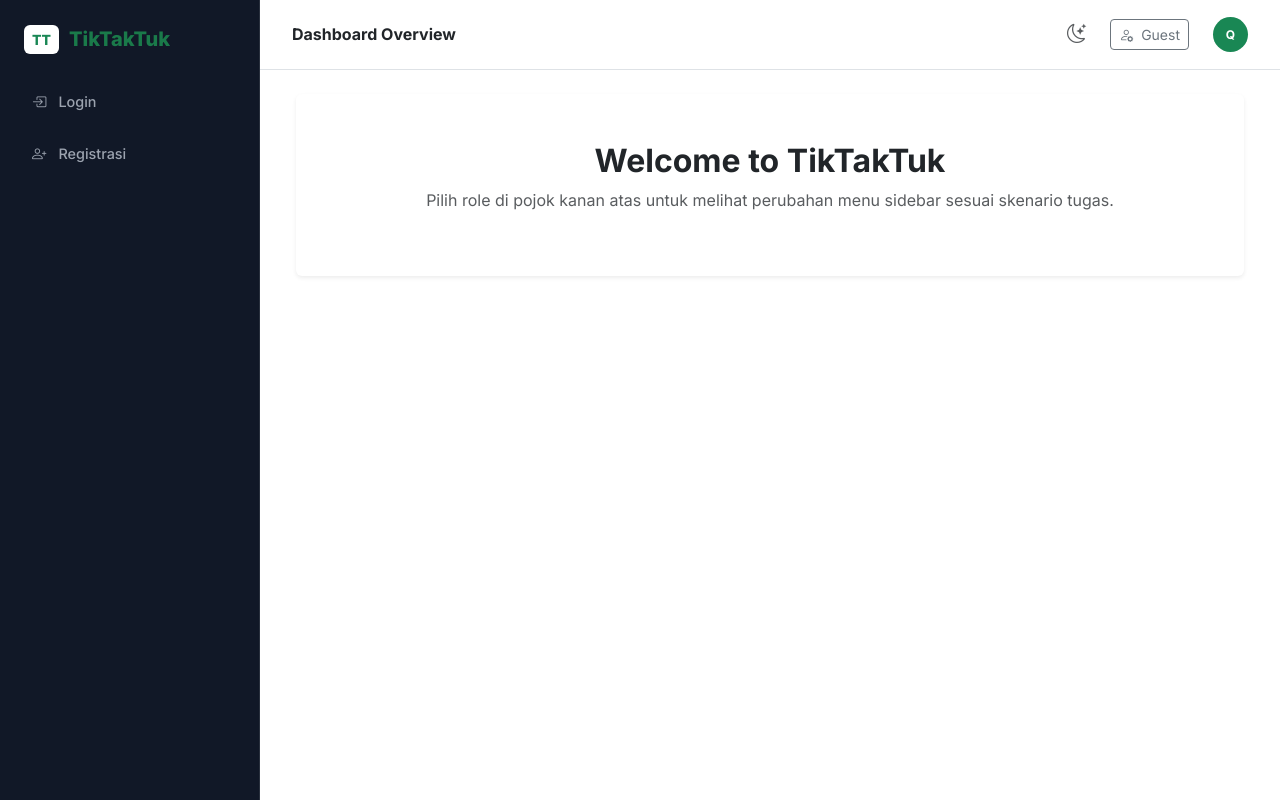
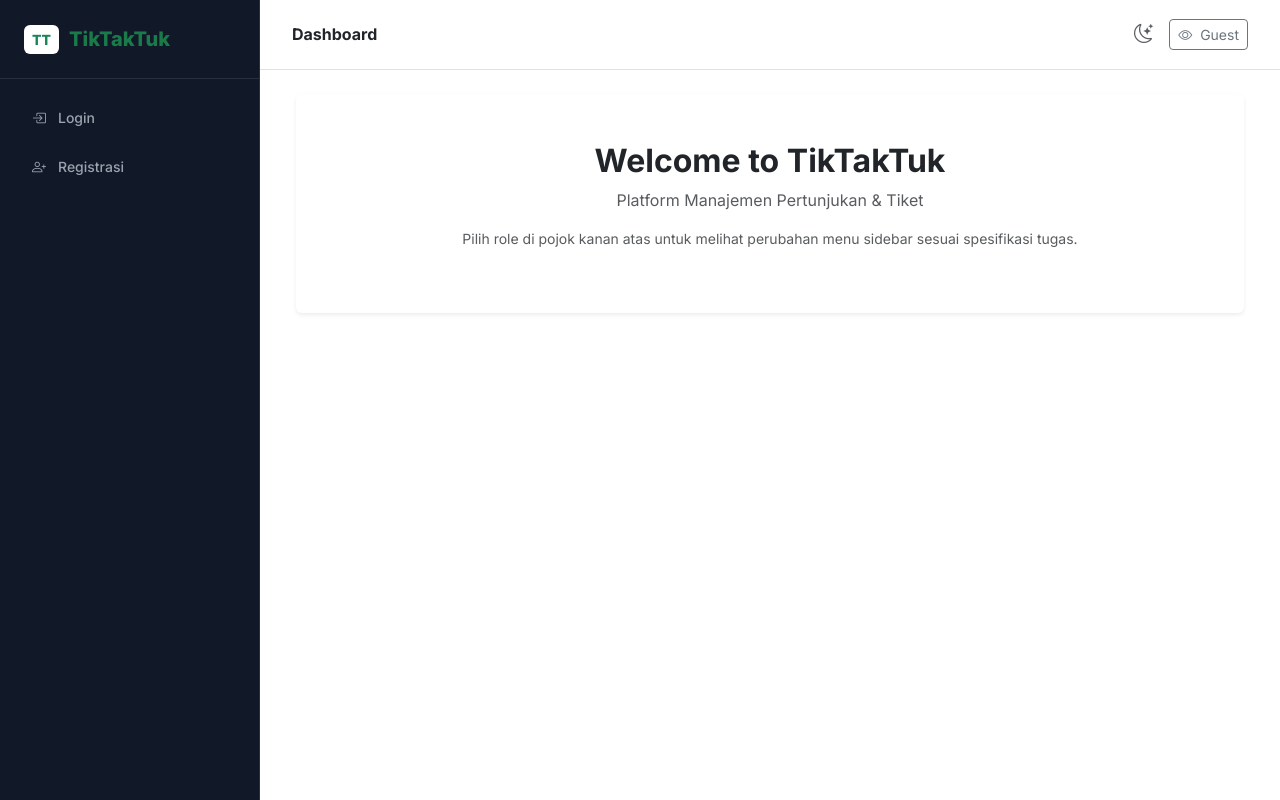
Before and after one commit to TikTakTuk-ApaYaa/TK3-Apayaa_TikTakTuk, a Python web app: template fitur_wajib/templates/navbar.html in a window 1280 px wide. Run offline with Jinja, Linux system fonts and the light colour scheme; the template is opened without the code that fills it, so the values that code supplies are empty.

Commit message:
Update tampilan navbar

```diff
--- a/fitur_wajib/templates/navbar.html
+++ b/fitur_wajib/templates/navbar.html
@@ -3,7 +3,7 @@
 <head>
   <meta charset="UTF-8" />
   <meta name="viewport" content="width=device-width, initial-scale=1.0"/>
-  <title>TikTakTuk - Professional Dashboard</title>
+  <title>TikTakTuk - Navbar</title>
 
   <link href="https://fonts.googleapis.com/css2?family=Inter:wght@400;500;600;700;800&display=swap" rel="stylesheet">
   <link href="https://cdn.jsdelivr.net/npm/bootstrap@5.3.3/dist/css/bootstrap.min.css" rel="stylesheet"/>
@@ -22,18 +22,18 @@
       transition: background-color var(--transition-speed), color var(--transition-speed);
     }
 
-    /* Sidebar Styling */
     .sidebar {
       width: var(--sidebar-width);
       height: 100vh;
       position: fixed;
       left: 0;
       top: 0;
-      background: #111827; /* Dark Slate for Contrast */
+      background: #111827;
       color: white;
       transition: all var(--transition-speed);
       z-index: 1000;
       border-right: 1px solid rgba(255,255,255,0.1);
+      overflow-y: auto;
     }
 
     [data-bs-theme="dark"] .sidebar {
@@ -48,26 +48,28 @@
       display: flex;
       align-items: center;
       gap: 10px;
+      border-bottom: 1px solid rgba(255,255,255,0.1);
     }
 
     .nav-list {
       list-style: none;
-      padding: 0 1rem;
+      padding: 1rem;
+      margin: 0;
     }
 
     .nav-item-custom {
-      margin-bottom: 5px;
+      margin-bottom: 4px;
     }
 
     .nav-link-custom {
       display: flex;
       align-items: center;
       gap: 12px;
-      padding: 0.8rem 1rem;
+      padding: 0.75rem 1rem;
       color: #9ca3af;
       text-decoration: none;
       border-radius: 8px;
-      font-size: 0.9rem;
+      font-size: 0.875rem;
       font-weight: 500;
       transition: all 0.2s;
     }
@@ -82,14 +84,21 @@
       color: white;
     }
 
-    /* Main Content Area */
+    .nav-link-custom.logout-link {
+      color: #f87171;
+    }
+
+    .nav-link-custom.logout-link:hover {
+      background: rgba(248,113,113,0.1);
+      color: #f87171;
+    }
+
     .main-content {
       margin-left: var(--sidebar-width);
       padding: 0;
       min-height: 100vh;
     }
 
-    /* Top Bar */
     .top-bar {
       height: 70px;
       background: var(--bs-body-bg);
@@ -103,16 +112,19 @@
       z-index: 999;
     }
 
-    /* Role Simulation / Dev Tool Menu */
     .dev-tool-dropdown .dropdown-toggle::after { display: none; }
 
     .theme-toggle-btn {
       cursor: pointer;
       font-size: 1.2rem;
       color: var(--bs-secondary-color);
+      transition: color 0.2s;
     }
 
-    /* Responsive */
+    .theme-toggle-btn:hover {
+      color: var(--primary-green);
+    }
+
     @media (max-width: 992px) {
       .sidebar { left: -100%; }
       .main-content { margin-left: 0; }
@@ -123,153 +135,179 @@
 
   <aside class="sidebar">
     <div class="sidebar-header">
-      <div class="bg-white text-success rounded-2 px-2 py-1" style="font-size: 14px;">TT</div>
+      <div class="bg-white text-success rounded-2 px-2 py-1" style="font-size:14px;">TT</div>
       <span>TikTakTuk</span>
     </div>
-    <ul class="nav-list" id="sidebarMenu">
-      </ul>
+    <ul class="nav-list" id="sidebarMenu"></ul>
   </aside>
 
   <div class="main-content">
+
     <header class="top-bar">
       <div>
-        <h6 class="mb-0 fw-bold" id="currentSectionTitle">Dashboard Overview</h6>
+        <h6 class="mb-0 fw-bold" id="currentSectionTitle">Dashboard</h6>
       </div>
 
-      <div class="d-flex align-items-center gap-4">
-        <div class="theme-toggle-btn" id="themeToggle" onclick="toggleDarkMode()">
-          <i class="bi bi-moon-stars" id="themeIcon"></i>
+      <div class="d-flex align-items-center gap-3">
+
+        <div class="theme-toggle-btn" onclick="toggleDarkMode()">
+          <i id="themeIcon" class="bi bi-moon-stars"></i>
         </div>
 
         <div class="dropdown dev-tool-dropdown">
-          <button class="btn btn-sm btn-outline-secondary dropdown-toggle d-flex align-items-center gap-2" data-bs-toggle="dropdown">
-            <i class="bi bi-person-gear"></i>
+          <button class="btn btn-sm btn-outline-secondary dropdown-toggle d-flex align-items-center gap-2"
+                  data-bs-toggle="dropdown">
+            <i class="bi bi-eye"></i>
             <span id="roleLabel">Guest</span>
           </button>
           <ul class="dropdown-menu dropdown-menu-end shadow border-0 mt-2">
-            <li><h6 class="dropdown-header">Simulate User Role</h6></li>
-            <li><a class="dropdown-item" href="#" onclick="updateRole('guest')">Guest (Public)</a></li>
-            <li><a class="dropdown-item" href="#" onclick="updateRole('admin')">Administrator</a></li>
-            <li><a class="dropdown-item" href="#" onclick="updateRole('organizer')">Event Organizer</a></li>
-            <li><a class="dropdown-item" href="#" onclick="updateRole('customer')">Customer</a></li>
+            <li><h6 class="dropdown-header">Switch Role</h6></li>
+            <li><a class="dropdown-item" href="#" onclick="updateRole('admin')">
+              <i class="bi bi-shield-check me-2"></i>Administrator
+            </a></li>
+            <li><a class="dropdown-item" href="#" onclick="updateRole('organizer')">
+              <i class="bi bi-calendar-event me-2"></i>Event Organizer
+            </a></li>
+            <li><a class="dropdown-item" href="#" onclick="updateRole('customer')">
+              <i class="bi bi-person me-2"></i>Customer
+            </a></li>
           </ul>
         </div>
 
-        <div class="d-flex align-items-center gap-2">
-          <div class="rounded-circle bg-success text-white d-flex align-items-center justify-content-center" style="width: 35px; height: 35px; font-size: 12px; font-weight: bold;">
-            Q
-          </div>
-        </div>
       </div>
     </header>
 
     <div class="p-4">
       <div class="container-fluid">
-        <div class="row g-4" id="contentGrid">
+        <div class="row g-4">
           <div class="col-12">
             <div class="card border-0 shadow-sm p-5 text-center">
               <h2 class="fw-bold">Welcome to TikTakTuk</h2>
-              <p class="text-muted">Pilih role di pojok kanan atas untuk melihat perubahan menu sidebar sesuai skenario tugas.</p>
+              <p class="text-muted">Platform Manajemen Pertunjukan & Tiket</p>
+              <p class="text-muted small">Pilih role di pojok kanan atas untuk melihat perubahan menu sidebar sesuai spesifikasi tugas.</p>
             </div>
           </div>
         </div>
       </div>
     </div>
+
   </div>
 
   <script src="https://cdn.jsdelivr.net/npm/bootstrap@5.3.3/dist/js/bootstrap.bundle.min.js"></script>
   <script>
-    // MENU SESUAI SKENARIO
+
+    // MENU
     const ROLE_MENUS = {
+
       guest: [
-        { label: 'Login', icon: 'bi-box-arrow-in-right', href: '/login/' },
-        { label: 'Registrasi', icon: 'bi-person-plus', href: '/register/' }
+        { label: 'Login',      icon: 'bi-box-arrow-in-right', href: '/login/' },
+        { label: 'Registrasi', icon: 'bi-person-plus',        href: '/register/' }
       ],
+
       admin: [
-        { label: 'Dashboard', icon: 'bi-grid-1x2', href: '/admin/dashboard/' },
-        { label: 'Manajemen Venue', icon: 'bi-building', href: '/admin/venue/' },
-        { label: 'Manajemen Kursi', icon: 'bi-grid-3x3', href: '/admin/seats/' },
-        { label: 'Kategori Tiket', icon: 'bi-tags', href: '/admin/ticket-category/' },
-        { label: 'Manajemen Tiket', icon: 'bi-ticket-perforated', href: '/admin/tickets/' },
-        { label: 'Semua Order', icon: 'bi-cart-check', href: '/admin/orders/' },
-        { label: 'Tiket (Aset)', icon: 'bi-collection', href: '/admin/asset-tickets/' },
-        { label: 'Order (Aset)', icon: 'bi-receipt', href: '/admin/asset-orders/' },
-        { label: 'Profile', icon: 'bi-person-circle', href: '/admin/profile/' }
+        { label: 'Dashboard',       icon: 'bi-grid-1x2',          href: '/admin/dashboard/' },
+        { label: 'Manajemen Venue', icon: 'bi-building',           href: '/admin/venue/' },
+        { label: 'Manajemen Kursi', icon: 'bi-grid-3x3',           href: '/admin/seats/' },
+        { label: 'Kategori Tiket',  icon: 'bi-tags',               href: '/admin/ticket-category/' },
+        { label: 'Manajemen Tiket', icon: 'bi-ticket-perforated',  href: '/admin/tickets/' },
+        { label: 'Semua Order',     icon: 'bi-cart-check',         href: '/admin/orders/' },
+        { label: 'Tiket (Aset)',    icon: 'bi-collection',         href: '/admin/asset-tickets/' },
+        { label: 'Order (Aset)',    icon: 'bi-receipt',            href: '/admin/asset-orders/' },
+        { label: 'Profile',         icon: 'bi-person-circle',      href: '/admin/profile/' },
       ],
+
       organizer: [
-        { label: 'Dashboard', icon: 'bi-grid-1x2', href: '/organizer/dashboard/' },
-        { label: 'Event Saya', icon: 'bi-calendar-event', href: '/organizer/events/' },
-        { label: 'Manajemen Venue', icon: 'bi-building', href: '/organizer/venue/' },
-        { label: 'Manajemen Kursi', icon: 'bi-grid-3x3', href: '/organizer/seats/' },
-        { label: 'Kategori Tiket', icon: 'bi-tags', href: '/organizer/ticket-category/' },
-        { label: 'Manajemen Tiket', icon: 'bi-ticket-perforated', href: '/organizer/tickets/' },
-        { label: 'Semua Order', icon: 'bi-cart-check', href: '/organizer/orders/' },
-        { label: 'Tiket (Aset)', icon: 'bi-collection', href: '/organizer/asset-tickets/' },
-        { label: 'Order (Aset)', icon: 'bi-receipt', href: '/organizer/asset-orders/' },
-        { label: 'Profile', icon: 'bi-person-circle', href: '/organizer/profile/' }
+        { label: 'Dashboard',       icon: 'bi-grid-1x2',          href: '/organizer/dashboard/' },
+        { label: 'Event Saya',      icon: 'bi-calendar-event',    href: '/organizer/events/' },
+        { label: 'Manajemen Venue', icon: 'bi-building',           href: '/organizer/venue/' },
+        { label: 'Manajemen Kursi', icon: 'bi-grid-3x3',           href: '/organizer/seats/' },
+        { label: 'Kategori Tiket',  icon: 'bi-tags',               href: '/organizer/ticket-category/' },
+        { label: 'Manajemen Tiket', icon: 'bi-ticket-perforated',  href: '/organizer/tickets/' },
+        { label: 'Semua Order',     icon: 'bi-cart-check',         href: '/organizer/orders/' },
+        { label: 'Tiket (Aset)',    icon: 'bi-collection',         href: '/organizer/asset-tickets/' },
+        { label: 'Order (Aset)',    icon: 'bi-receipt',            href: '/organizer/asset-orders/' },
+        { label: 'Profile',         icon: 'bi-person-circle',      href: '/organizer/profile/' },
       ],
+
       customer: [
-        { label: 'Dashboard', icon: 'bi-grid-1x2', href: '/customer/dashboard/' },
-        { label: 'Tiket Saya', icon: 'bi-ticket', href: '/customer/tickets/' },
-        { label: 'Pesanan', icon: 'bi-bag-check', href: '/customer/orders/' },
-        { label: 'Cari Event', icon: 'bi-search', href: '/customer/search/' },
-        { label: 'Promosi', icon: 'bi-megaphone', href: '/customer/promotions/' },
-        { label: 'Venue', icon: 'bi-geo-alt', href: '/customer/venues/' },
-        { label: 'Artis', icon: 'bi-people', href: '/fitur_hijau/artist/' },
-        { label: 'Logout', icon: 'bi-box-arrow-right', href: '/logout/', isLogout: true }
+        { label: 'Dashboard',  icon: 'bi-grid-1x2',          href: '/customer/dashboard/' },
+        { label: 'Tiket Saya', icon: 'bi-ticket',            href: '/customer/tickets/' },
+        { label: 'Pesanan',    icon: 'bi-bag-check',         href: '/customer/orders/' },
+        { label: 'Cari Event', icon: 'bi-search',            href: '/customer/search/' },
+        { label: 'Promosi',    icon: 'bi-megaphone',         href: '/customer/promotions/' },
+        { label: 'Venue',      icon: 'bi-geo-alt',           href: '/customer/venues/' },
+        { label: 'Artis',      icon: 'bi-people',            href: '/artist/' },
+        { label: 'Logout',     icon: 'bi-box-arrow-right',   href: '#', isLogout: true },
       ]
+
     };
 
+    const ROLE_DISPLAY_NAMES = {
+      admin:     'Administrator',
+      organizer: 'Event Organizer',
+      customer:  'Customer',
+      guest:     'Guest'
+    };
+
+    // RENDER SIDEBAR
     function renderSidebar(role) {
       const menuContainer = document.getElementById('sidebarMenu');
-      const roleLabel = document.getElementById('roleLabel');
+      const roleLabel     = document.getElementById('roleLabel');
+
       const items = ROLE_MENUS[role] || ROLE_MENUS.guest;
+      const safeRole = ROLE_MENUS[role] ? role : 'guest';
 
-      roleLabel.innerText = role.charAt(0).toUpperCase() + role.slice(1);
+      if (roleLabel) {
+        roleLabel.innerText = ROLE_DISPLAY_NAMES[safeRole];
+      }
+
       menuContainer.innerHTML = '';
-
       items.forEach(item => {
         const li = document.createElement('li');
         li.className = 'nav-item-custom';
+
+        const onClickHandler = item.isLogout ? 'onclick="simulateLogout(event)"' : '';
+
         li.innerHTML = `
-          <a href="${item.href}" class="nav-link-custom ${item.isLogout ? 'text-warning' : ''}">
+          <a href="${item.href}" class="nav-link-custom ${item.isLogout ? 'logout-link' : ''}" ${onClickHandler}>
             <i class="bi ${item.icon}"></i>
             <span>${item.label}</span>
-          </a>
-        `;
+          </a>`;
         menuContainer.appendChild(li);
       });
     }
 
+    // UPDATE ROLE & LOGOUT SIMULATION
     function updateRole(newRole) {
       localStorage.setItem('role', newRole);
       renderSidebar(newRole);
     }
 
-    // DARK MODE LOGIC
+    function simulateLogout(event) {
+      event.preventDefault();
+      localStorage.removeItem('role');
+      renderSidebar('guest'); // Otomatis kembali ke tampilan Guest
+    }
+
+    // DARK MODE
     function toggleDarkMode() {
       const html = document.documentElement;
       const icon = document.getElementById('themeIcon');
-
-      if (html.getAttribute('data-bs-theme') === 'light') {
-        html.setAttribute('data-bs-theme', 'dark');
-        icon.className = 'bi bi-sun';
-        localStorage.setItem('theme', 'dark');
-      } else {
-        html.setAttribute('data-bs-theme', 'light');
-        icon.className = 'bi bi-moon-stars';
-        localStorage.setItem('theme', 'light');
-      }
+      const isDark = html.getAttribute('data-bs-theme') === 'dark';
+      html.setAttribute('data-bs-theme', isDark ? 'light' : 'dark');
+      icon.className = isDark ? 'bi bi-moon-stars' : 'bi bi-sun';
+      localStorage.setItem('theme', isDark ? 'light' : 'dark');
     }
 
     // INIT
-    const savedRole = localStorage.getItem('role') || 'guest';
+    const savedRole  = localStorage.getItem('role')  || 'guest';
     const savedTheme = localStorage.getItem('theme') || 'light';
 
     document.documentElement.setAttribute('data-bs-theme', savedTheme);
     document.getElementById('themeIcon').className = savedTheme === 'dark' ? 'bi bi-sun' : 'bi bi-moon-stars';
 
     renderSidebar(savedRole);
+
   </script>
 </body>
 </html>
```
